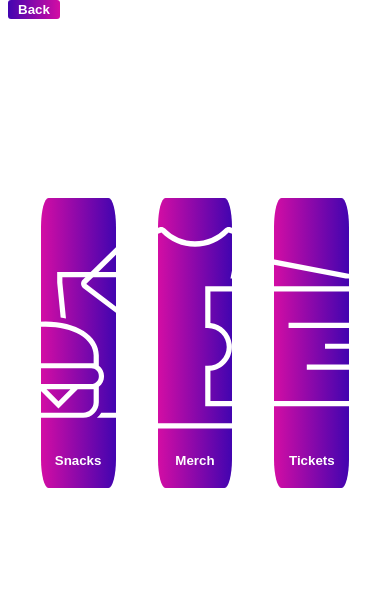
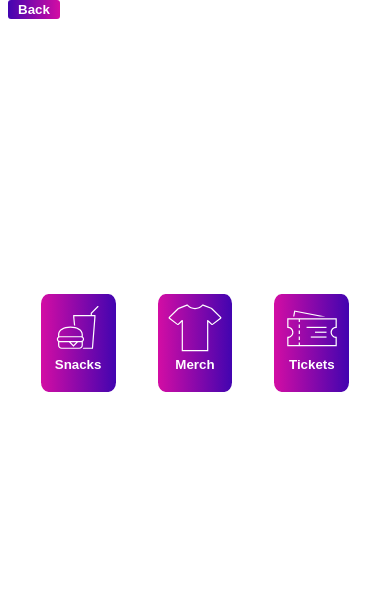
Before and after one commit to FabianHen/AstroSphere, a Flask app: page /terminal in a window 390 px wide; the page is wider, and only the part inside the window is pictured. Shown: the part 117-714 px from the top of that part. Run offline with Flask 3, Linux system fonts and the light colour scheme.

Commit message:
make shop icons responsive

```diff
--- a/applications/static/css/terminal.css
+++ b/applications/static/css/terminal.css
@@ -57,6 +57,11 @@ button {
     color: var(--astrosphere-blue);
 }
 
+.menu_icons {
+    width: 90%;
+    height: 90%;
+}
+
 footer {
     display: flex;
     flex-direction: row;
--- a/applications/templates/terminal.html
+++ b/applications/templates/terminal.html
@@ -20,17 +20,17 @@
 
     <div class="container">
         <button class="menu_buttons" id="snacks" onclick="goToShop(document.getElementById('snacks'))">
-            <img src="../static/images/fast-food_thin.svg" alt="Snack-Shop" height="250" width="250">
+            <img class="menu_icons" src="../static/images/fast-food_thin.svg" alt="Snack-Shop" height="250" width="250">
             <label for="">Snacks</label>
         </button>
 
         <button class="menu_buttons" id="merch" onclick="goToShop(document.getElementById('merch'))">
-            <img src="../static/images/t-shirt_thin.svg" alt="Merch-Shop" height="250" width="250">
+            <img class="menu_icons" src="../static/images/t-shirt_thin.svg" alt="Merch-Shop" height="250" width="250">
             <label for="">Merch</label>
         </button>
 
         <button class="menu_buttons" id="ticket" onclick="goToShop(document.getElementById('ticket'))">
-            <img src="../static/images/tickets_thin.svg" alt="Ticket-Shop" height="250" width="250">
+            <img class="menu_icons" src="../static/images/tickets_thin.svg" alt="Ticket-Shop" height="250" width="250">
             <label for="">Tickets</label>
         </button>
     </div>
```
